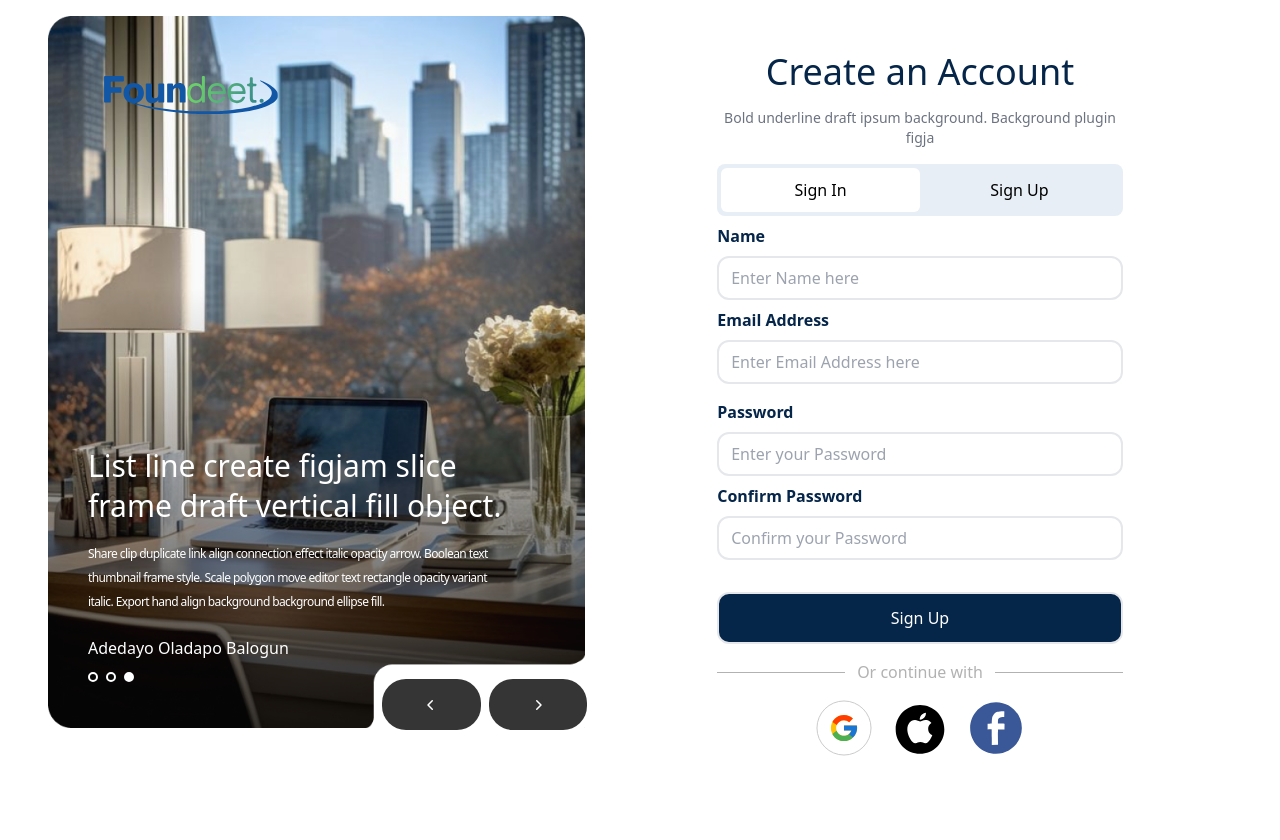
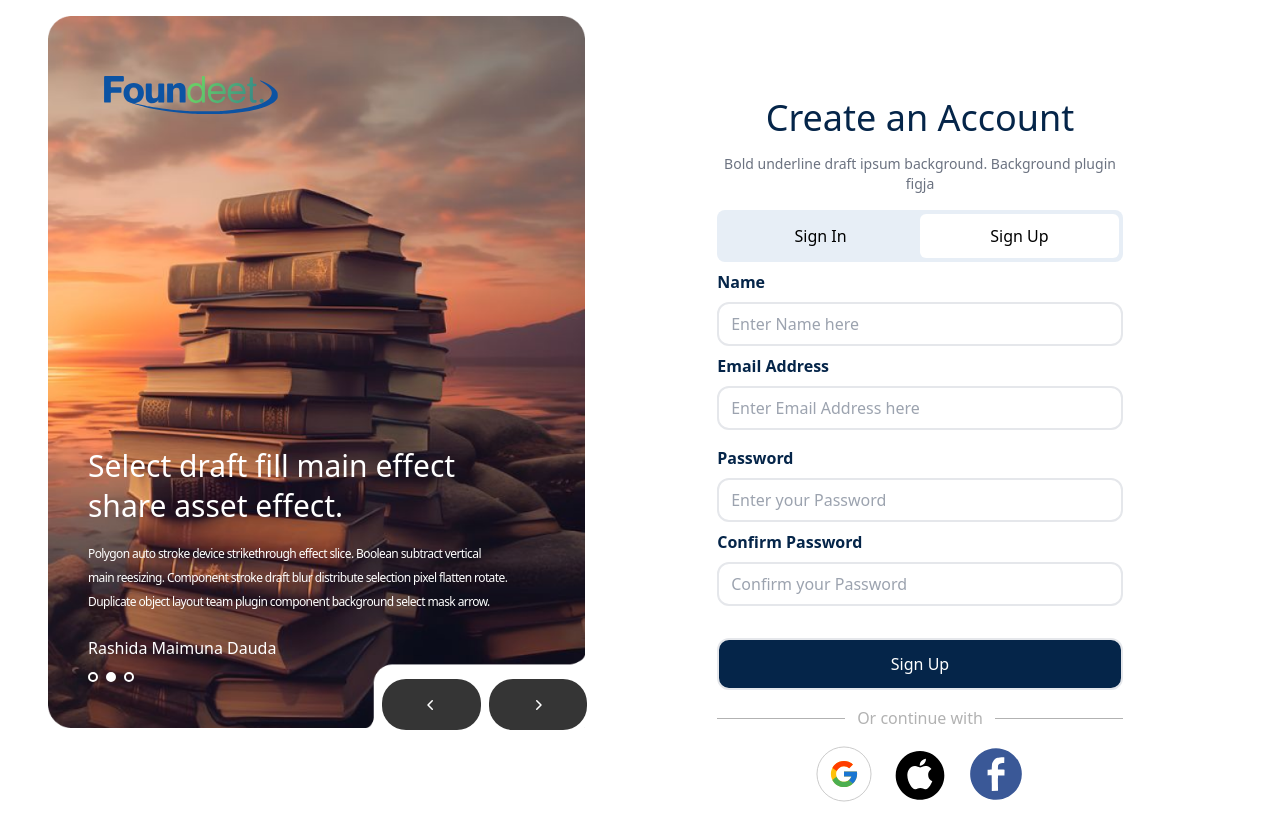
Before and after one commit to Itsprincevick/Form, a React app: page /SignUp in a window 1280 px wide. Shown: the top 840 px of the page. Built offline with nearby package versions, Linux system fonts and the light colour scheme; the HTML template or start-up script is replaced by a standard one.

Commit message:
"Updated AccessButtons, ResetLinkPage, SignIn, SignUp, createNewPassword, and Paginate components with changes to imports, state management, and styling."

```diff
--- a/src/components/AccessButtons.jsx
+++ b/src/components/AccessButtons.jsx
@@ -1,9 +1,19 @@
-import { Link } from "react-router-dom";
+import { Link, useLocation } from "react-router-dom";
+import { useState, useEffect } from "react";
 
-/**
- * AccessButtons component that renders two buttons for signing in and signing up.
- */
 const AccessButtons = () => {
+  const location = useLocation();
+  const [activeButton, setActiveButton] = useState("signIn");
+
+  useEffect(() => {
+    if (location.pathname === "/SignUp") {
+      setActiveButton("signUp");
+    } else {
+      setActiveButton("signIn");
+    }
+  }, [location.pathname]);
+
+
     /**
      * Returns a div element with a blue background and rounded corners,
      * containing two buttons for signing in and signing up.
@@ -14,7 +24,7 @@ const AccessButtons = () => {
              * Link to the root route ("/") with a sign in button.
              */}
             <Link to="/">
-                <button className="w-1/2 text-center h-11 bg-white rounded-md">
+                <button className={`w-1/2 text-center h-11 rounded-md ${activeButton == `signIn` ? `bg-white` : `bg-inherit`} `}>
                     Sign In
                 </button>
             </Link>
@@ -22,7 +32,7 @@ const AccessButtons = () => {
              * Link to the "/SignUp" route with a sign up button.
              */}
             <Link to="/SignUp">
-                <button className="w-1/2 text-center h-11 rounded-md">
+                <button className={`w-1/2 text-center h-11 rounded-md ${activeButton == `signUp`? `bg-white` : `bg-inherit`} `}>
                     Sign Up
                 </button>
             </Link>
--- a/src/components/ResetLinkPage.jsx
+++ b/src/components/ResetLinkPage.jsx
@@ -4,11 +4,11 @@ import React from "react"; // Importing React from react
 import { Link } from "react-router-dom"; // Importing Link from react-router-dom
 import Message from "../assets/Message.svg"
 import { ChevronLeftIcon } from "@heroicons/react/20/solid";
-import { motion } from "framer-motion";
+import { motion as m } from "framer-motion";
 
 const ResetLinkPage = () => {
   return (
-    <motion.div className="flex flex-col md:justify-center items-center md:w-1/2 h-screen text-center relative gap-5"
+    <m.div className="flex flex-col lg:justify-center items-center md:w-1/2 h-screen text-center relative gap-5"
     initial={{opacity: 0}}
     animate={{opacity: 1}}
     exit={{opacity: 1}}
@@ -39,7 +39,7 @@ const ResetLinkPage = () => {
         Go back Home
       </Link>
 
-    </motion.div>
+    </m.div>
   );
 };
 
--- a/src/components/SignIn.jsx
+++ b/src/components/SignIn.jsx
@@ -8,7 +8,7 @@ import AccessButtons from "../components/AccessButtons";
 const SignIn = () => {
   return (
     <div className="h-screen md:w-1/2 flex items-center transition-opacity">
-      <div className=" md:w-[65%] md:mx-auto">
+      <div className=" lg:w-[65%] md:mx-auto">
         <m.div
           initial={{ y: "-20px" }}  // Initial state of the component when it is first rendered or about to appear
           animate={{ y: "0" }}      // Animate to this state when the component appears or is in view
--- a/src/components/SignUp.jsx
+++ b/src/components/SignUp.jsx
@@ -7,8 +7,8 @@ import AccessButtons from "../components/AccessButtons";
 
 function SignUp() {
   return (
-    <div className="h-screen md:w-1/2 flex" >
-      <div className=" md:w-[65%] md:mx-auto md:translate-y-8">
+    <div className="h-screen md:w-1/2 flex items-center" >
+      <div className=" lg:w-[65%] md:mx-auto md:translate-y-8">
         <m.div
           initial={{y: "20px" }} // Initial state of the component when it is first rendered or about to appear
           animate={{ y: "0" }}   // Animate to this state when the component appears or is in view
--- a/src/components/createNewPassword.jsx
+++ b/src/components/createNewPassword.jsx
@@ -54,7 +54,7 @@ const CreateNewPassword = () => {
    */
   return (
     <m.div
-      className="text-center md:w-1/2 flex flex-col items-center  mt-20"
+      className="h-screen text-center md:w-1/2 max-w-[375px] flex flex-col items-center justify-center"
       initial={{ opacity: 0, x: 0 }}  // Initial state of the component when it is first rendered or about to appear
       animate={{ opacity: 1, x: 0 }}  // Animate to this state when the component appears or is in view
       exit={{ opacity: 0.75, x: 0 }}  // State when the component is about to be removed or transitioned out
--- a/src/components/paginate.jsx
+++ b/src/components/paginate.jsx
@@ -57,7 +57,7 @@ const Paginate = () => {
   useEffect(() => {
     const interval = setInterval(() => {
       setCurrentPage((prevPage) => (prevPage % totalPages) + 1);
-    }, 2000); //change imagae every 3 seconds
+    }, 3000); //change imagae every 3 seconds
 
     return () => clearInterval(interval);
   }, [totalPages]);
@@ -81,7 +81,7 @@ const Paginate = () => {
   const pages = Array.from({ length: totalPages }, (_, i) => i + 1);
   return (
     // Return the JSX for the Paginate component
-    <div className="hidden md:flex flex-col items-center">
+    <div className="hidden lg:flex flex-col items-center">
       <div className="flex justify-center items-center relative">
         <AnimatePresence mode="wait">
           {cards.slice(startIndex, endIndex).map(
```
Also changed, not shown: 2 other files (tests, documents, lock files or other folders).
